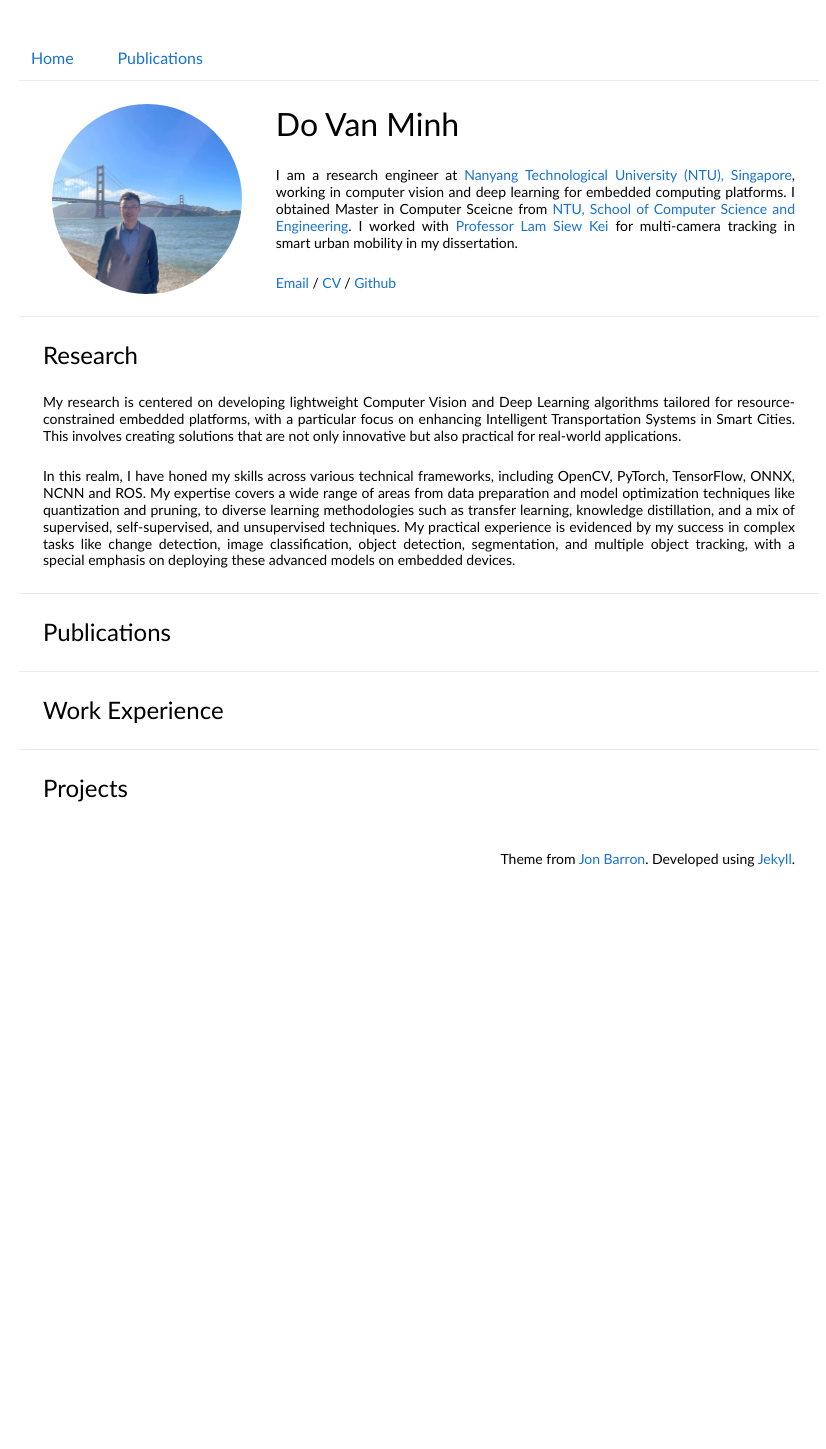
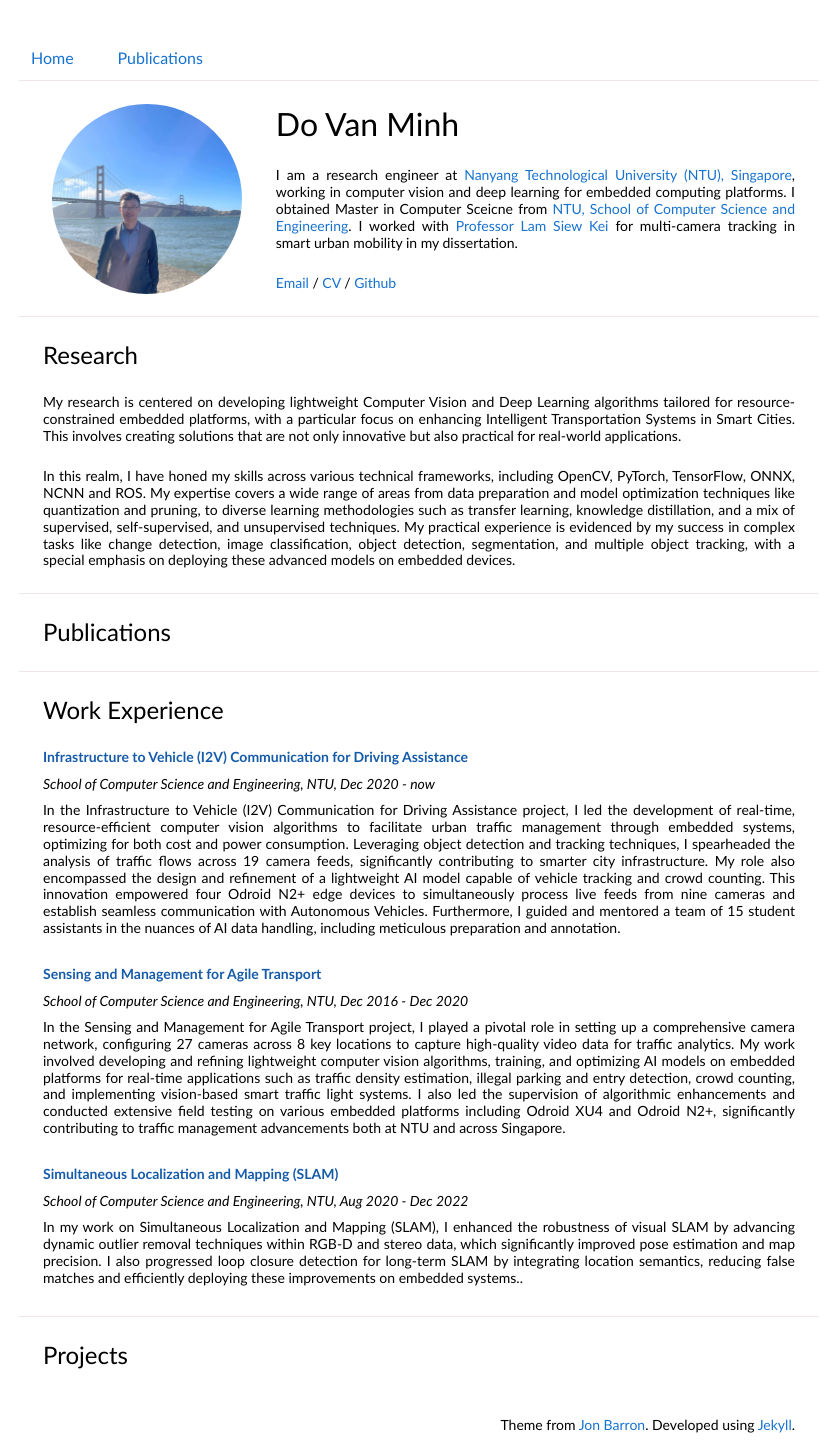
Before and after one commit to minhdov/minhdov.github.io, a Jekyll site: the page built from index.html, in a window 1280 px wide. Shown: the whole page, without its empty margins (221-1047 px from the left). Built offline with Jekyll 4.4.1, drawn with Linux system fonts in a browser that asks for light colours; before the commit the page ends 900 px from its top, so only the background shows below that.

Commit message:
update profile

```diff
--- a/_data/workexp.yml
+++ b/_data/workexp.yml
@@ -1,25 +1,37 @@
-- name: "Routing Engine for Y3 Technologies"
+- name: "Infrastructure to Vehicle (I2V) Communication for Driving Assistance"
   id: "y3engine"
-  timeline: "Fujitsu-SMU Corp Lab, March 2021 - now"
-  intro: "In this work, I extend our developed engine
-    to cater for three main requirements from Y3 Technoligies: compatibility constraints (relationship between
-    vehicles and locations), dynamic time/distance matrix (due to road construction)
-    and optimized costs for each delivery routes."
+  timeline: "School of Computer Science and Engineering, NTU, Dec 2020 - now"
+  intro: "In the Infrastructure to Vehicle (I2V) Communication for Driving Assistance project, I led the development of real-time,
+  resource-efficient computer vision algorithms to facilitate urban traffic management through embedded systems, optimizing for both
+  cost and power consumption. Leveraging object detection and tracking techniques, I spearheaded the analysis of traffic flows across
+  19 camera feeds, significantly contributing to smarter city infrastructure.
 
-- name: "Grand Vision for Singapore Police Force"
+My role also encompassed the design and refinement of a lightweight AI model capable of vehicle tracking and crowd counting.
+This innovation empowered four Odroid N2+ edge devices to simultaneously process live feeds from nine cameras and establish
+seamless communication with Autonomous Vehicles. Furthermore, I guided and mentored a team of 15 student assistants in the nuances
+of AI data handling, including meticulous preparation and annotation."
+  webpage: "https://tum-asia.edu.sg/prospects-after-graduation/pudo-future-mobility-in-singapore/"
+
+- name: "Sensing and Management for Agile Transport"
   id: "gv"
-  timeline: "Fujitsu-SMU Corp Lab, March 2019 - March 2021"
-  intro: "I developed two neural network models: i) WCGAN combined with linear regression on
-  tabular inputs and ii) Spatial-Temporal network in addition with VAE on images data to predict the crimes' locations and occurences.
-  I also implemented local search to plan ahead of the patrol shift work plans with minimum time shift between locations.
+  timeline: "School of Computer Science and Engineering, NTU, Dec 2016 - Dec 2020"
+  intro: "In the Sensing and Management for Agile Transport project, I played a pivotal role in setting up a comprehensive camera network,
+  configuring 27 cameras across 8 key locations to capture high-quality video data for traffic analytics. My work involved developing
+  and refining lightweight computer vision algorithms, training, and optimizing AI models on embedded platforms for real-time
+  applications such as traffic density estimation, illegal parking and entry detection, crowd counting, and implementing vision-based
+  smart traffic light systems.
+
+I also led the supervision of algorithmic enhancements and conducted extensive field testing on various embedded platforms
+including Odroid XU4 and Odroid N2+, significantly contributing to traffic management advancements both at NTU and across Singapore.
   "
-  webpage: "/workexp/gv-spf.html"
+  webpage: "https://www.tum-create.edu.sg/research/sensing-and-management-agile-transport"
 
-- name: "Collaborative Urban Delivery Optimization"
+- name: "Simultaneous Localization and Mapping (SLAM)"
   id: "cudo"
-  timeline: "Fujitsu-SMU Corp Lab, March 2019 - March 2021"
-  intro: "In this work, I used machine learning to predict the estimated time of arrival (ETA) between
-  two locations. I proposed a time-slot division strategy to find the lowest number
-  of vehicles before the neighborhood search  and post-optimized the schedule plans with redistributions of orders
-   while violating minimum of soft constraints. I also engineered the frontend and backend of the system.
+  timeline: "School of Computer Science and Engineering, NTU, Aug 2020 - Dec 2022"
+  intro: "In my work on Simultaneous Localization and Mapping (SLAM), I enhanced the robustness of visual SLAM
+  by advancing dynamic outlier removal techniques within RGB-D and stereo data, which significantly improved pose
+  estimation and map precision. I also progressed loop closure detection for long-term SLAM by integrating location semantics,
+  reducing false matches and efficiently deploying these improvements on embedded systems..
   "
+  webpage: "https://ieeexplore.ieee.org/document/9928030"
--- /dev/null
+++ b/_data/workexp_.yml
@@ -0,0 +1,25 @@
+- name: "Routing Engine for Y3 Technologies"
+  id: "y3engine"
+  timeline: "Fujitsu-SMU Corp Lab, March 2021 - now"
+  intro: "In this work, I extend our developed engine
+    to cater for three main requirements from Y3 Technoligies: compatibility constraints (relationship between
+    vehicles and locations), dynamic time/distance matrix (due to road construction)
+    and optimized costs for each delivery routes."
+
+- name: "Grand Vision for Singapore Police Force"
+  id: "gv"
+  timeline: "Fujitsu-SMU Corp Lab, March 2019 - March 2021"
+  intro: "I developed two neural network models: i) WCGAN combined with linear regression on
+  tabular inputs and ii) Spatial-Temporal network in addition with VAE on images data to predict the crimes' locations and occurences.
+  I also implemented local search to plan ahead of the patrol shift work plans with minimum time shift between locations.
+  "
+  webpage: "/workexp/gv-spf.html"
+
+- name: "Collaborative Urban Delivery Optimization"
+  id: "cudo"
+  timeline: "Fujitsu-SMU Corp Lab, March 2019 - March 2021"
+  intro: "In this work, I used machine learning to predict the estimated time of arrival (ETA) between
+  two locations. I proposed a time-slot division strategy to find the lowest number
+  of vehicles before the neighborhood search  and post-optimized the schedule plans with redistributions of orders
+   while violating minimum of soft constraints. I also engineered the frontend and backend of the system.
+  "
--- a/index.html
+++ b/index.html
@@ -72,7 +72,7 @@
     <div class="divider"></div>
     <div class="workexp block" id="workexp">
         <p class="heading block">Work Experience</p>
-        <!-- {% include workexp.html %} -->
+        {% include workexp.html %}
     </div>
 
     <div class="divider"></div>
```
Also changed, not shown: assets/images/favicon.ico, assets/images/profile.jpg (deleted), assets/images/profile.png (deleted).
